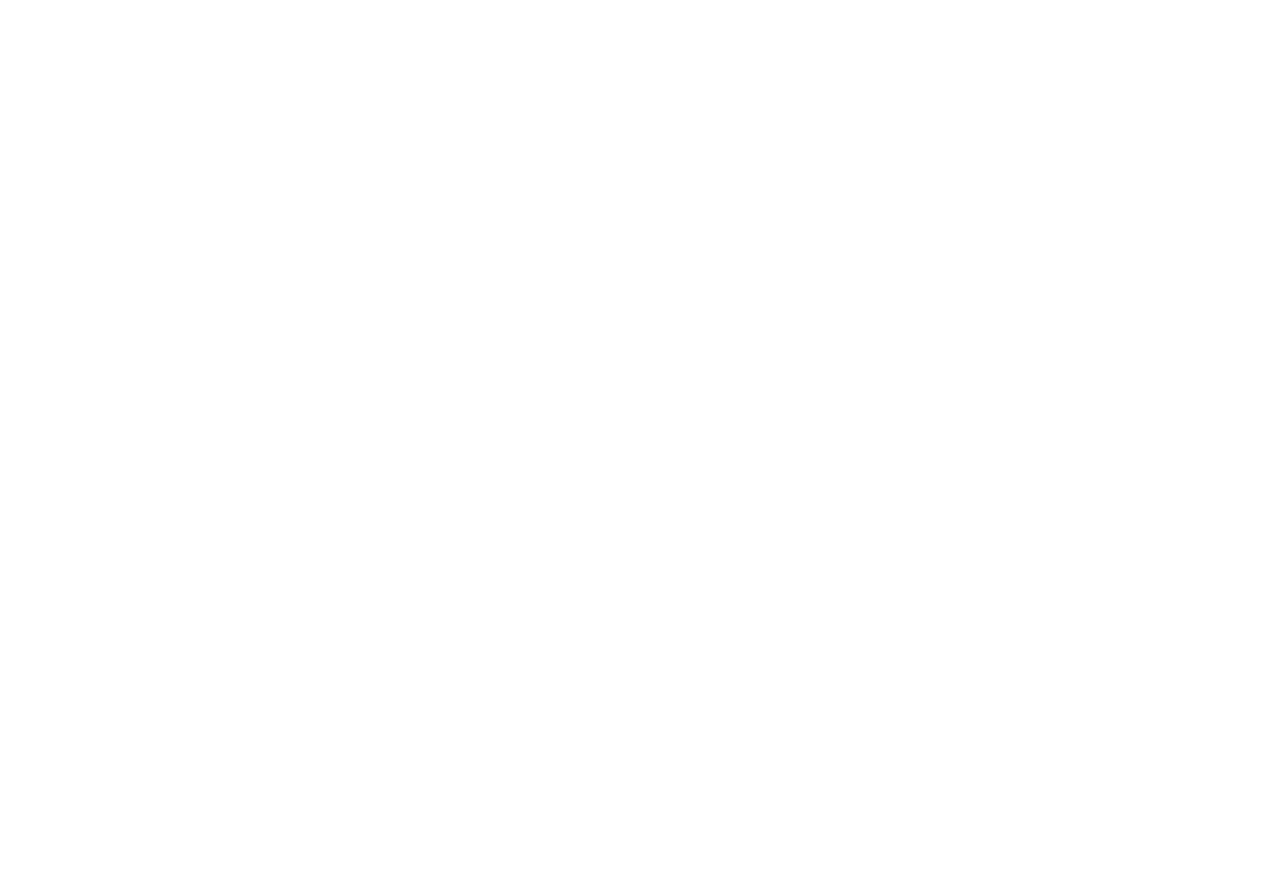
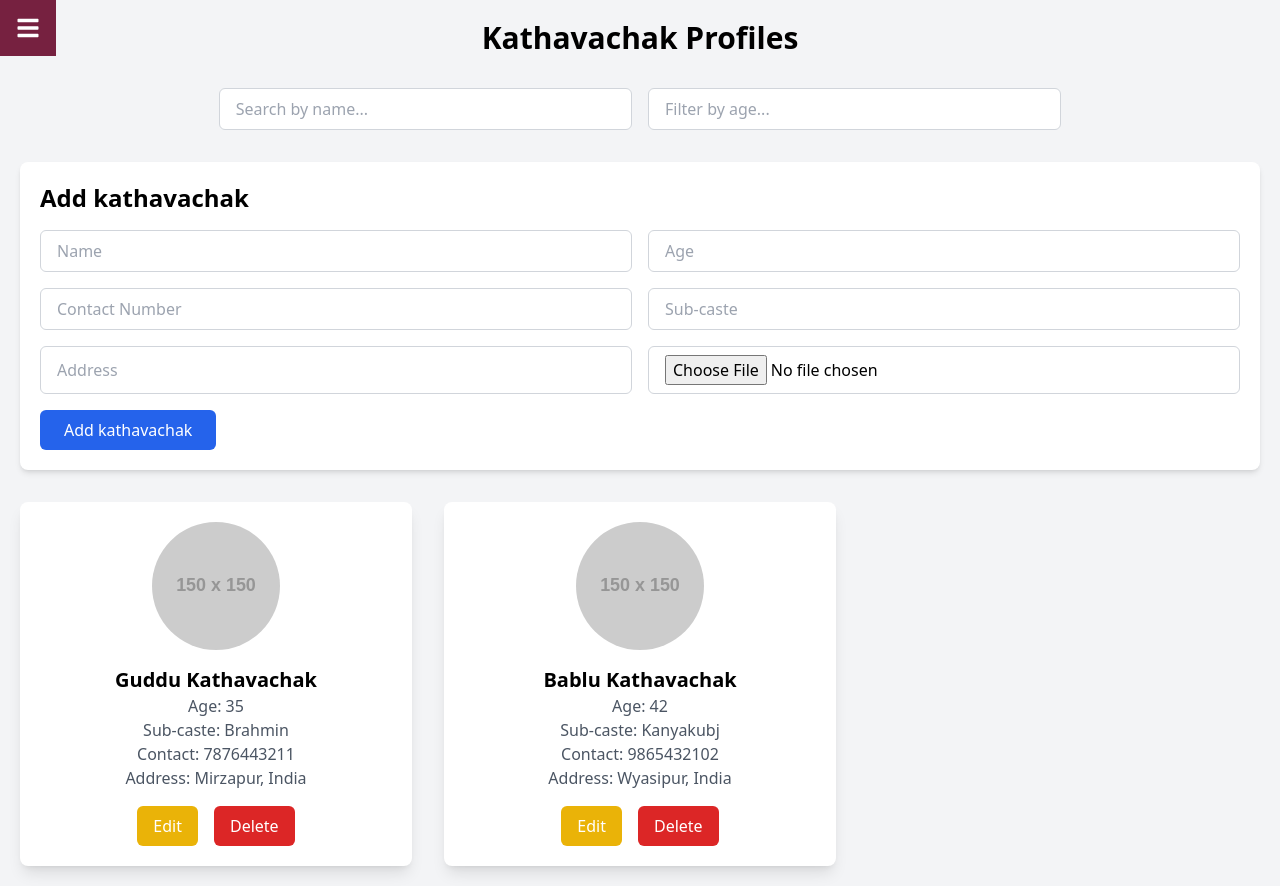
Before and after one commit to Mayank-Webseeder/Metriimonial-frontend, a React (Create React App) app: page /kathavachak-profile in a window 1280 px wide. Before the commit this address had no page. Before the commit the page ends 800 px from the top, so only its background shows below. Built offline with nearby package versions, Linux system fonts and the light colour scheme; sample sign-in values are in the browser's storage.

Commit message:
update kathavachak store

```diff
--- a/src/App.js
+++ b/src/App.js
@@ -21,6 +21,7 @@ import Jyotish from "./components/Services/Jyotish";
 import UploadPhoto from "./components/Services/UploadPhoto";
 import PersonalDetailsForm from "./components/PersonalDetailsForm";
 import NewsEvents from "./components/NewsEvents";
+import KathavachakProfile from "./components/KathavachakProfile"
 
 
 
@@ -62,6 +63,8 @@ const App = () => {
         <Route path="/add-user" element={<Adduser />} />
         <Route path="/user-form" element={<User />} />
         <Route path="/user-form/pandit-services" element={<PanditServices />} />
+        <Route path="/kathavachak-profile" element={<KathavachakProfile/>} />
+
         <Route
           path="/user-form/kathavachak-services"
           element={<Kathavachak />}
--- a/src/components/Kathavachak.jsx
+++ b/src/components/KathavachakProfile.jsx
@@ -2,11 +2,12 @@ import React, { useState } from 'react';
 import { useSelector, useDispatch } from 'react-redux';
 import { addKathavachak, editKathavachak, deleteKathavachak } from '../redux/kathavachak/KathavachakSlice';
 
-const Kathavachak = () => {
+const KathavachakProfile = () => {
   const dispatch = useDispatch();
 
   // UseSelector with correct key and fallback for undefined state
-  const kathavachaks = useSelector((state) => state.kathavachaks.kathavachaks || []);
+  const kathavachaks = useSelector((state) => state.kathavachaks?.kathavachaks || []);
+  console.log(kathavachaks);
 
   const [searchTerm, setSearchTerm] = useState('');
   const [ageFilter, setAgeFilter] = useState('');
@@ -70,7 +71,9 @@ const Kathavachak = () => {
 
   // Handle delete action
   const handleDelete = (id) => {
-    dispatch(deleteKathavachak(id));
+    if (window.confirm('Are you sure you want to delete this profile?')) {
+      dispatch(deleteKathavachak(id));
+    }
   };
 
   return (
@@ -204,4 +207,4 @@ const Kathavachak = () => {
   );
 };
 
-export default Kathavachak;
+export default KathavachakProfile;
--- a/src/redux/Store.js
+++ b/src/redux/Store.js
@@ -2,11 +2,14 @@ import { configureStore } from "@reduxjs/toolkit";
 import userSlice from "./user/Userslice";
 import panditSlice from "./pandit/Panditslice";
 import commonFormSlice from "../redux/commonform/Commonfromslice";
+import KathavachakSlice from "./kathavachak/KathavachakSlice";
+
 
 const store = configureStore({
   reducer: {
     userdata: userSlice,
     panditData: panditSlice,
+    kathavachaks:KathavachakSlice,
     commonform: commonFormSlice, // Updated key name
   },
 });
--- a/src/sidebar/Sidebar.js
+++ b/src/sidebar/Sidebar.js
@@ -95,7 +95,7 @@ const Sidebar = () => {
             </li>
             <li>
               <Link
-                to="/kathavachak"
+                to="/kathavachak-profile"
                 className="flex items-center p-2 hover:bg-white hover:text-[#762140]"
               >
                 <FaUserCircle className="w-4 h-4 mr-2" />
```
